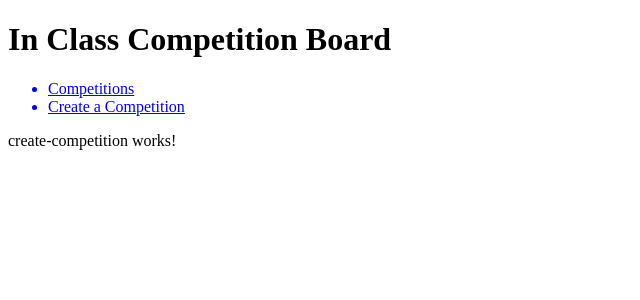
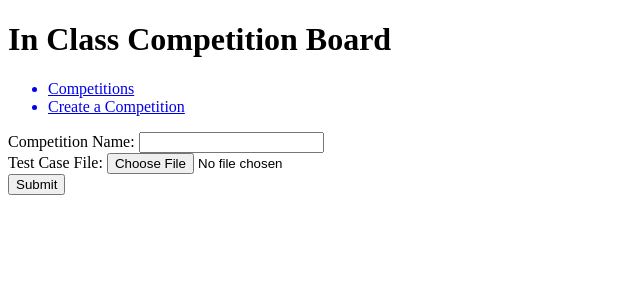
Before and after one commit to busunkim96/InClassCompetitionBoard, an Angular app in the folder Frontend/: page /createCompetition in a window 1280 px wide. Shown: the top 300 px of the page, without its empty margins (0-640 px from the left). Built offline with nearby package versions, Linux system fonts and the light colour scheme.

Commit message:
added buttons to create competition and conditionals to view competition

```diff
--- a/Frontend/src/app/MOCK-COMPETITIONS.ts
+++ b/Frontend/src/app/MOCK-COMPETITIONS.ts
@@ -1,7 +1,7 @@
 import { Competition } from './competition';
 
 export const COMPETITIONS: Competition[] = [
- {id: 1, name: 'Week 1 Comp', className: 'CSCI 1300', professorName: 'David Knox', description: 'Please see the pdf on moodle for more info.'},
- {id: 2, name: 'Robotics Club 3/24', className: 'Robotics Club', professorName: 'Ally Boseman', description: 'Robotics Club exercise for 3/24'},
- {id: 3, name: 'Test Exam', className: 'CSCI 2270', professorName: 'Elle Boese', description: 'Testing out exam questions'}
+ {id: 1, name: 'Week 1 Comp', className: 'CSCI 1300', professorName: 'David Knox', description: 'Please see the pdf on moodle for more info.', joined: true},
+ {id: 2, name: 'Robotics Club 3/24', className: 'Robotics Club', professorName: 'Ally Boseman', description: 'Robotics Club exercise for 3/24', joined: false},
+ {id: 3, name: 'Test Exam', className: 'CSCI 2270', professorName: 'Elle Boese', description: 'Testing out exam questions', joined: false}
 ];
--- a/Frontend/src/app/competition.ts
+++ b/Frontend/src/app/competition.ts
@@ -4,5 +4,6 @@ export class Competition {
 	professorName: string;
 	id: number;
 	description: string;
+	joined: boolean;
 
 }
--- a/Frontend/src/app/create-competition/create-competition.component.html
+++ b/Frontend/src/app/create-competition/create-competition.component.html
@@ -1,3 +1,13 @@
-<p>
-  create-competition works!
-</p>
+<form>
+  <div>
+    <label for="name">Competition Name: </label>
+    <input type="text" id="name" name="name">
+  </div>
+  <div>
+  	<label for="file">Test Case File: </label>
+    <input type="file" id="testCase" name="testCase">
+  </div>
+  <div>
+    <button>Submit</button>
+  </div>
+</form>
--- a/Frontend/src/app/view-competition/view-competition.component.html
+++ b/Frontend/src/app/view-competition/view-competition.component.html
@@ -6,8 +6,14 @@
 	{{competition.description}}
 </p>
 
-<form>
+<div *ngIf="competition.joined == true">
+	<form>
 
-	<input type="file" name="competitionSubmission">
-	<br><input type="submit">
-</form>
+		<input type="file" name="competitionSubmission">
+		<br><input type="submit">
+	</form>
+</div>
+
+<div *ngIf="competition.joined == false">
+	<button (click)="joinCompetition()">Join Competition</button>
+</div>
--- a/Frontend/src/app/view-competition/view-competition.component.ts
+++ b/Frontend/src/app/view-competition/view-competition.component.ts
@@ -29,4 +29,11 @@ export class ViewCompetitionComponent implements OnInit {
   		.subscribe(competition => this.competition = competition);
   }
 
+  joinCompetition(): void {
+    /*todo: send request to backend to join competition */
+    console.log('competition ' + this.competition.id + ' joined!');
+    this.competition.joined = true;
+
+  }
+
 }
```
